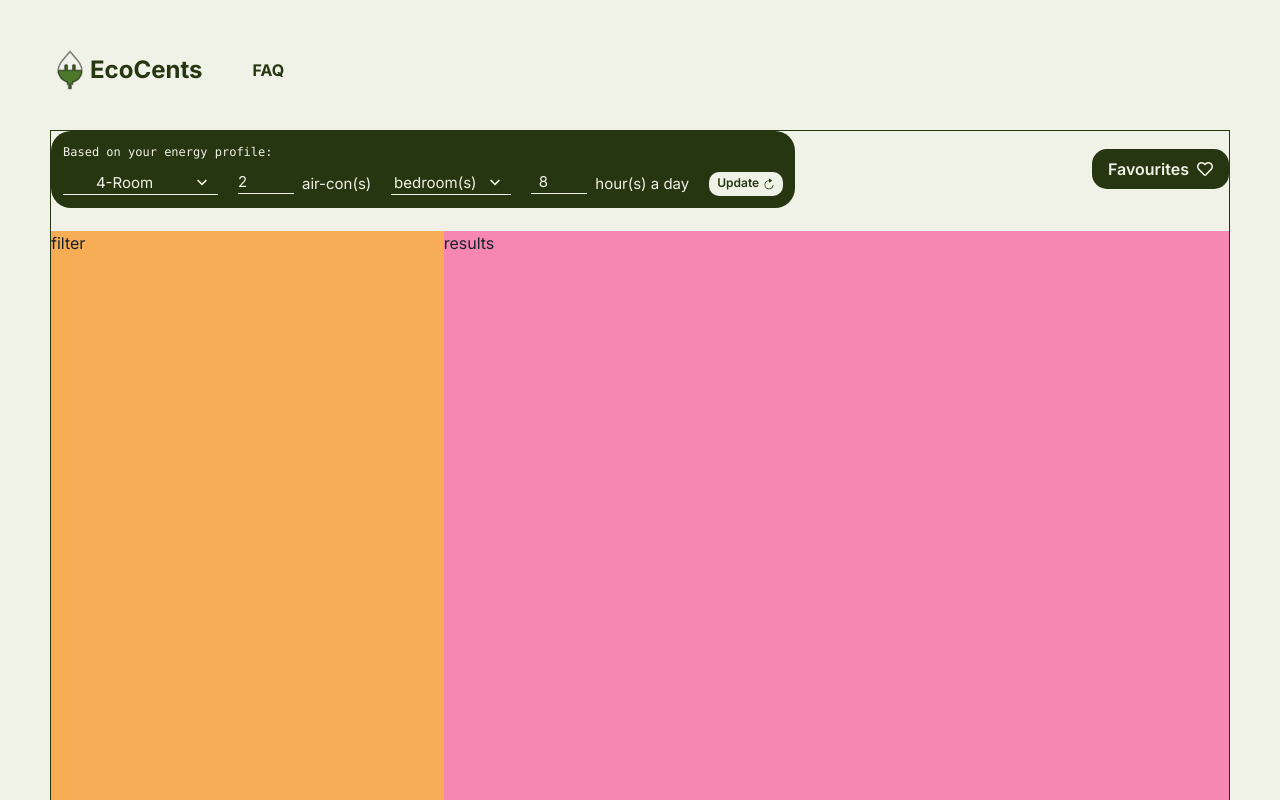
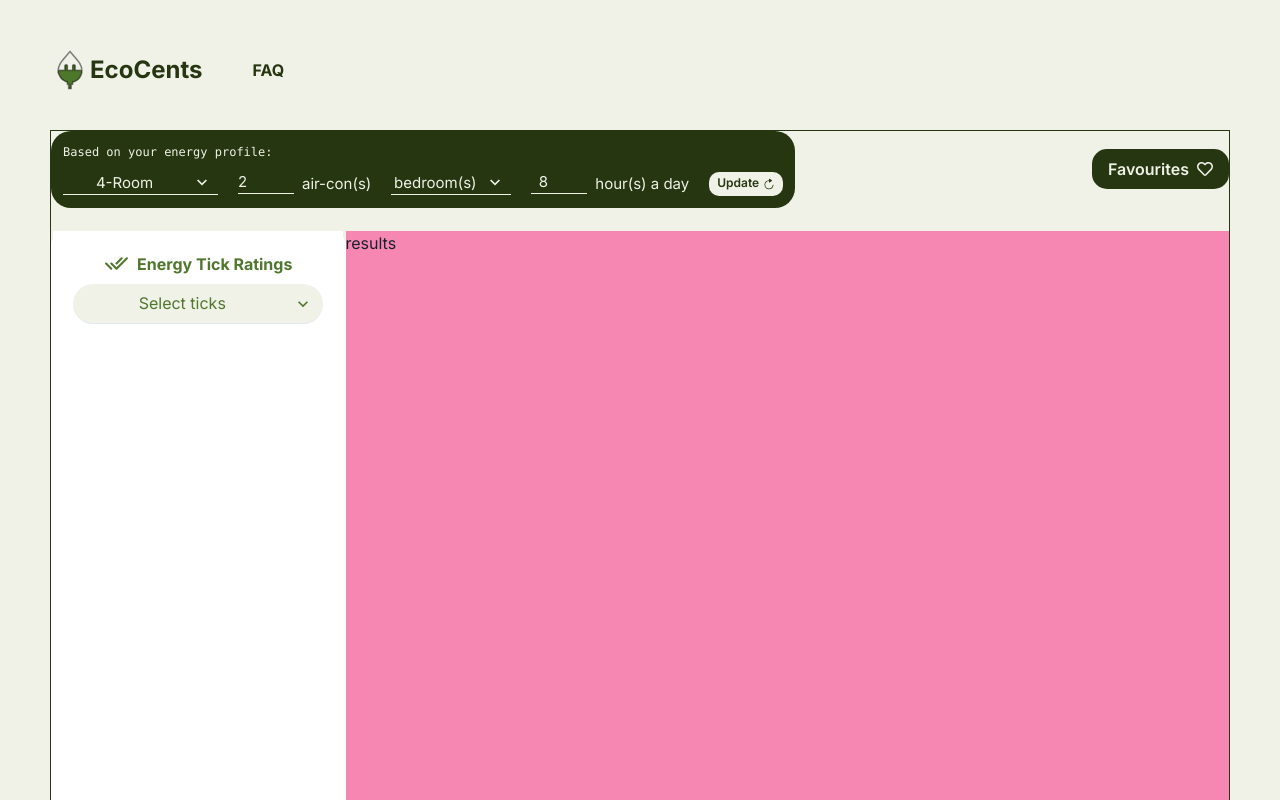
Before and after one commit to bfg-www/web, a Next.js app: page /profile in a window 1280 px wide. Shown: the top 800 px of the page. Built offline with nearby package versions, Linux system fonts and the light colour scheme.

Commit message:
Add first filter dropdown + clean up data options

```diff
--- a/src/app/profile/page.tsx
+++ b/src/app/profile/page.tsx
@@ -21,6 +21,8 @@ import {
 } from '../ui/models/profile-options'
 import { IoIosRefresh } from 'react-icons/io'
 import { FaRegHeart } from 'react-icons/fa'
+import { GiCheckMark } from 'react-icons/gi'
+import { TbChecks } from 'react-icons/tb'
 
 // TODO: Mock user data to be stored in localStorage later
 // user_energy_profile matches form values from profiling page
@@ -31,7 +33,7 @@ const USER_ENERGY_PROFILE = {
   usageHours: '8',
 }
 
-const RESULTS = [
+const RESULTS: Aircon[] = [
   {
     id: '1',
     brand: 'Mitsubishi',
@@ -61,13 +63,56 @@ const RESULTS = [
 const INITIAL_FILTERS = {
   greenTicks: 0,
   isClimateVoucherEligibleOnly: false,
-  maxPrice: '',
+  maxPrice: 0,
   brand: '',
+}
+
+interface Filter {
+  greenTicks: number
+  isClimateVoucherEligibleOnly: boolean
+  maxPrice: number
+  brand: string
+}
+
+interface Aircon {
+  id: string
+  brand: string
+  model: string
+  greenTicks: number
+  annualConsumption: number
+  price: number
+}
+
+export const ENERGY_RATING_OPTIONS = [
+  { label: <>&#10004;</>, value: 1 },
+  { label: <>&#10004; &#10004;</>, value: 2 },
+  { label: <>&#10004; &#10004; &#10004;</>, value: 3 },
+  { label: <>&#10004; &#10004; &#10004; &#10004;</>, value: 4 },
+  { label: <>&#10004; &#10004; &#10004; &#10004; &#10004;</>, value: 5 },
+]
+
+// HELPER FUNCTIONS
+export function getAirconBrands(USER_ENERGY_PROFILE: FormValues) {
+  // Create a Set to store unique brands
+  const brands = new Set()
+
+  // Iterate over each record in the records array
+  RESULTS.forEach((RESULTS) => {
+    if (RESULTS.brand) {
+      // Add the brand to the Set
+      brands.add(RESULTS.brand)
+    }
+  })
+
+  // Convert the Set to an array and return it
+  return Array.from(brands)
 }
 
 // Page component should handle filter state + data fetching state
 export default function Page() {
-  const [isDataFetching, setIsDataFetching] = useState<boolean>(false)
+  const [isResultsFetching, setIsResultsFetching] = useState<boolean>(false)
+  const [isFiltersApplying, setIsFiltersApplying] = useState<boolean>(false)
+  const [results, setResults] = useState<Aircon[]>(RESULTS)
 
   const handleFormWidgetSubmit = (data: FormValues) => {
     console.log('handleFormWidgetSubmit called')
@@ -75,7 +120,7 @@ export default function Page() {
     /* JX TODO: call getDummyAircon(data)
        - Await then get form data -> UI transition to data fetching state
        - Possible for BE to return data fetching state?
-       - If not possible, FE to manually handle it: e..g  setIsDataFetching(false -> true)
+       - If not possible, FE to manually handle it: e..g  setIsResultsFetching(false -> true)
        */
     /* BY TODO: handle data fetching state
         -> skeleton loading, for profile widget & product listings, pass in isLoading prop
@@ -84,11 +129,16 @@ export default function Page() {
         ->  update local storage, get from local storage to populate profile widget */
   }
 
+  // Both search and apply filter will update the listings, albeit due to different reasons
+  const handleSearch = () => {}
+
+  const handleApplyFilters = () => {}
+
   return (
     <Grid
       templateAreas={`"personal personal" "filter results"`}
       gridTemplateRows={'100px 1fr'}
-      gridTemplateColumns={'1fr 2fr'}
+      gridTemplateColumns={'1fr 3fr'}
       minHeight="100vh"
       minWidth="100vh"
     >
@@ -111,13 +161,61 @@ export default function Page() {
           </Link>
         </HStack>
       </GridItem>
-      <GridItem bg="orange.300" area={'filter'}>
-        filter
+      <GridItem bg="white" borderRadius="15px" area={'filter'}>
+        <FilterPanel />
       </GridItem>
       <GridItem bg="pink.300" area={'results'}>
         results
       </GridItem>
     </Grid>
+  )
+}
+
+// TODOL: Will handle filter state separately from parent since it doesn't have to fetch new data, BE alr passes the whole thing lol!
+function FilterPanel() {
+  const [filters, setFilters] = useState<Filter>(INITIAL_FILTERS)
+
+  const handleParamChange = (
+    param: keyof Filter,
+    value: string | number | boolean,
+  ) => {
+    setFilters({ ...filters, [param]: value })
+  }
+
+  const handleReset = () => {
+    setFilters(INITIAL_FILTERS)
+  }
+
+  return (
+    <VStack>
+      <VStack backgroundColor="white" p={5}>
+        <HStack>
+          <TbChecks color="#4F772D" size="25px" />
+          <Text fontSize="md" color="#4F772D" as="b">
+            Energy Tick Ratings
+          </Text>
+        </HStack>
+        <FormControl display="inline-block">
+          <Select
+            w="250px"
+            placeholder="Select ticks"
+            value={filters.greenTicks}
+            bg="#F0F1E7"
+            color="#4F772D"
+            borderRadius="20px"
+            variant="flushed"
+            sx={{ textAlign: 'center' }}
+            onChange={(e) => handleParamChange('greenTicks', e.target.value)}
+          >
+            {ENERGY_RATING_OPTIONS.map((option) => (
+              <option key={option.value} value={option.value}>
+                {option.label}
+              </option>
+            ))}
+          </Select>
+        </FormControl>
+      </VStack>
+    </VStack>
   )
 }
 
```
